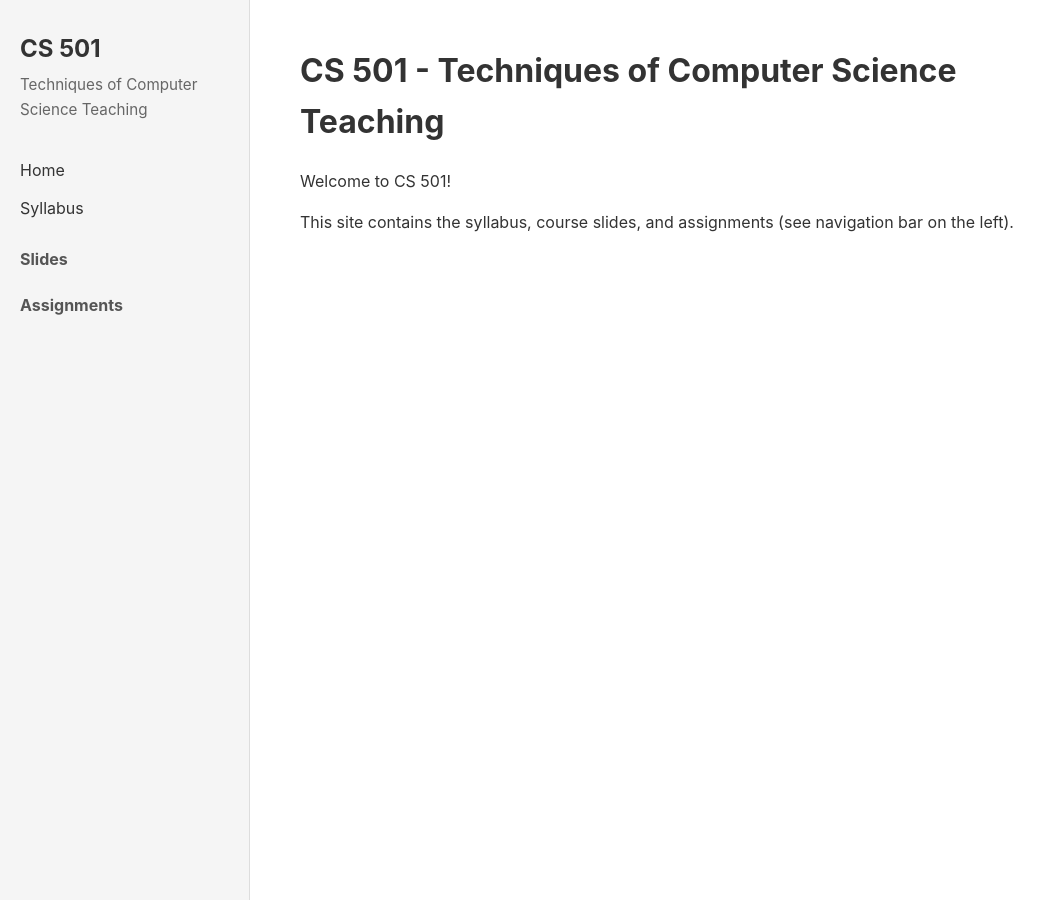
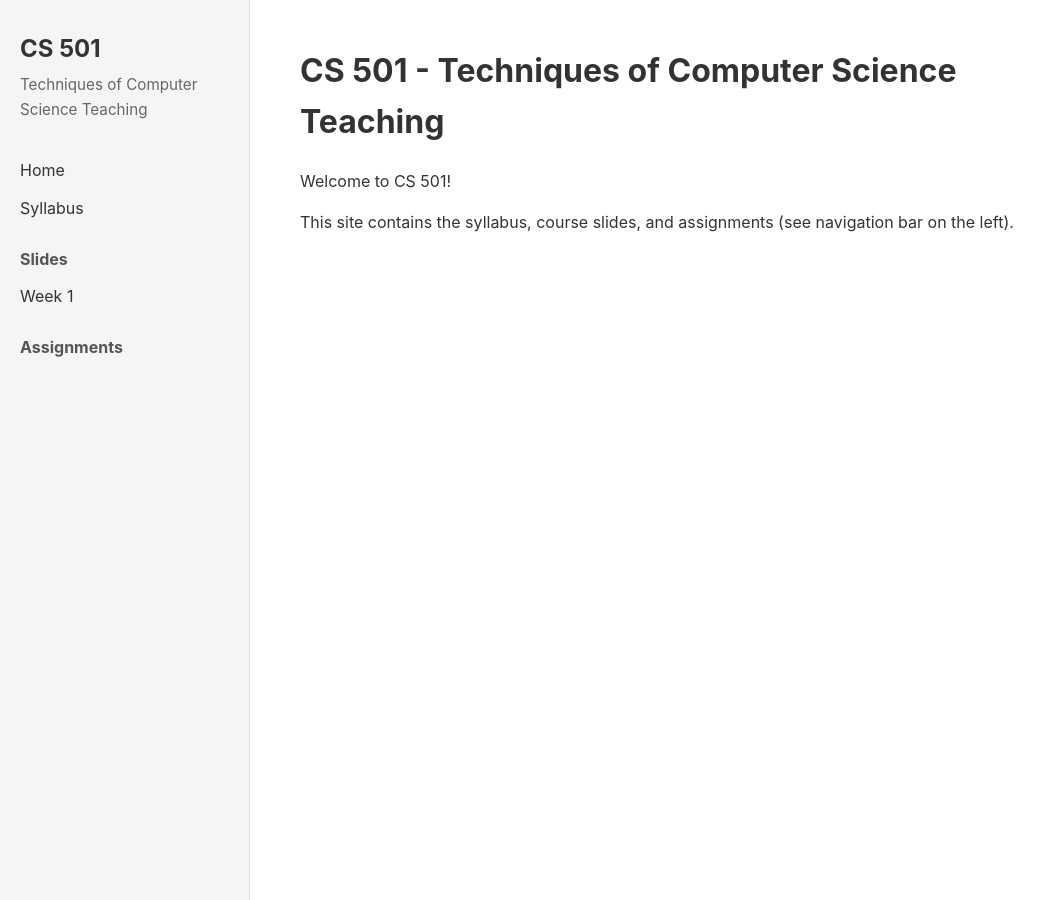
Before and after one commit to schibler/CS501, a Jekyll site: the page built from index.md, in a window 1280 px wide. Shown: the whole page, without its empty margins (0-1051 px from the left). Built offline with Jekyll 4.4.1, drawn with Linux system fonts in a browser that asks for light colours; our own code applies the rules of GitHub Pages for plain Markdown files.

Commit message:
Add week 1 slides

```diff
--- a/_layouts/default.html
+++ b/_layouts/default.html
@@ -24,6 +24,7 @@
             <a href="{{ "/syllabus" | relative_url }}">Syllabus</a>
 
             <div class="nav-section">Slides</div>
+            <a href="{{ "/slides/week1" | relative_url }}">Week 1</a>
 
             <div class="nav-section">Assignments</div>
         </nav>
```
